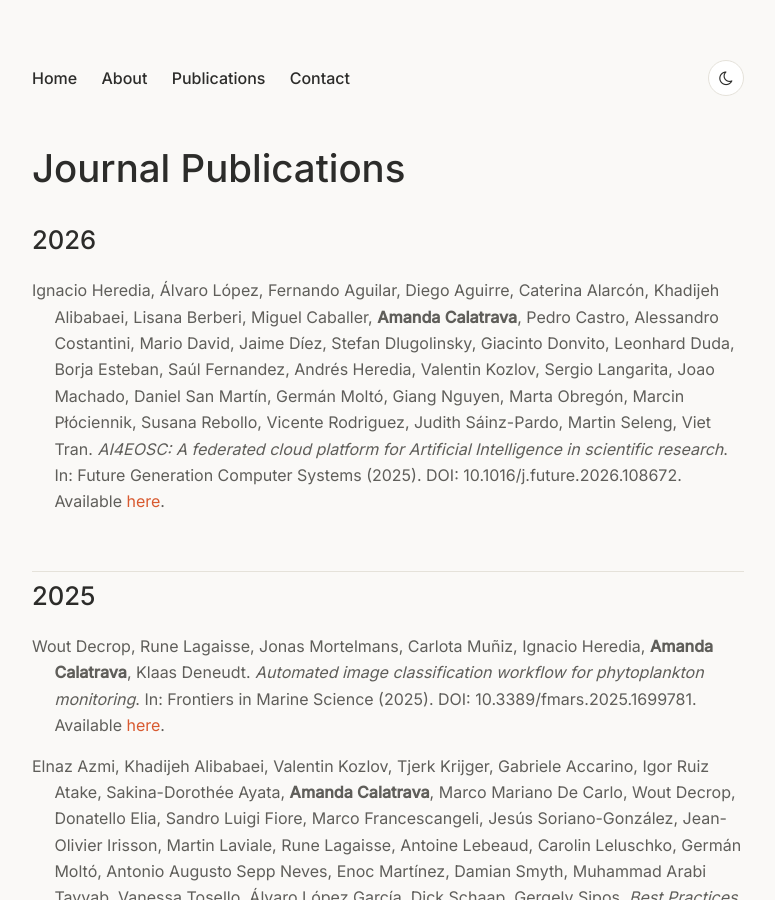
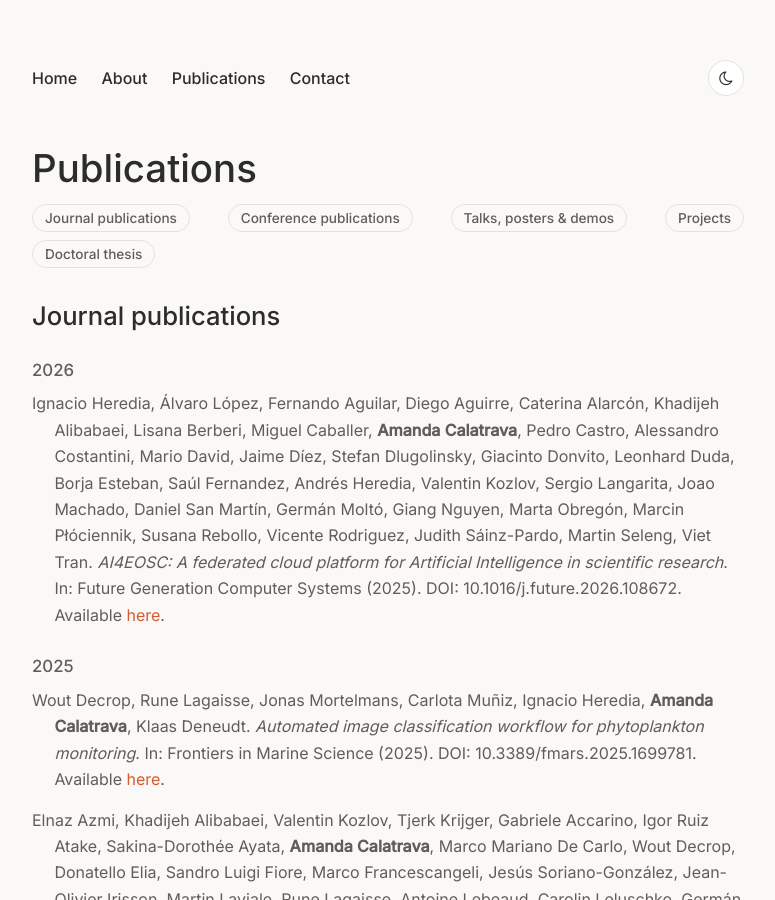
Before and after one commit to amcaar/amcaar.github.io, a Jekyll site: the page built from cv/index.html, in a window 1280 px wide and 900 px high. Shown: the whole window, without its empty margins (252-1027 px from the left). Built offline with Jekyll 4.4.1, drawn with Linux system fonts in a browser that asks for light colours; some of the changed text lies outside the part shown.

Commit message:
new version of cv.html

```diff
--- a/cv/index.html
+++ b/cv/index.html
@@ -4,15 +4,25 @@
 ---
 
 	<div class="publications">
+		<h1>Publications</h1>
+
+		<nav class="cv-nav" aria-label="Ir a sección">
+			<a href="#journal-publications">Journal publications</a>
+			<a href="#conference-publications">Conference publications</a>
+			<a href="#talks-posters-demos">Talks, posters &amp; demos</a>
+			<a href="#projects">Projects</a>
+			<a href="#thesis">Doctoral thesis</a>
+		</nav>
+
 		<!--<a href="#" class="download" title="Download CV as PDF">Download CV</a>-->
-		<h1>Journal Publications</h1>
-		<h2>2026</h2>
+		<h2 id="journal-publications">Journal publications</h2>
+		<h3>2026</h3>
 		<p>Ignacio Heredia, Álvaro López, Fernando Aguilar, Diego Aguirre, Caterina Alarcón, Khadijeh Alibabaei, Lisana Berberi, Miguel Caballer, <strong>Amanda Calatrava</strong>, Pedro Castro, Alessandro Costantini, Mario David, Jaime Díez, Stefan Dlugolinsky, Giacinto Donvito, Leonhard Duda, Borja Esteban, Saúl Fernandez, Andrés Heredia, Valentin Kozlov, Sergio Langarita, Joao Machado, Daniel San Martín, Germán Moltó, Giang Nguyen, Marta Obregón, Marcin Płóciennik, Susana Rebollo, Vicente Rodriguez, Judith Sáinz-Pardo, Martin Seleng, Viet Tran.
 			<em>AI4EOSC: A federated cloud platform for Artificial Intelligence in scientific research</em>.
 			In: Future Generation Computer Systems (2025). DOI: 10.1016/j.future.2026.108672. Available
 			<a class="link" href="https://www.sciencedirect.com/science/article/pii/S0167739X26003067">here</a>.</p>
 		<hr>
-		<h2>2025</h2>
+		<h3>2025</h3>
 		<p>Wout Decrop, Rune Lagaisse, Jonas Mortelmans, Carlota Muñiz, Ignacio Heredia, <strong>Amanda Calatrava</strong>, Klaas Deneudt.
 			<em>Automated image classification workflow for phytoplankton monitoring</em>.
 			In: Frontiers in Marine Science (2025). DOI: 10.3389/fmars.2025.1699781. Available
@@ -29,14 +39,14 @@
 			<a class="link" href="https://link.springer.com/article/10.1007/s10462-025-11164-3">here</a>.</p>
 		<hr>
 
-		<h2>2024</h2>
+		<h3>2024</h3>
 		<p>Giang Nguyen, Judith Sáinz-Pardo Díaz, <strong>Amanda Calatrava</strong>, Lisana Berberi, Oleksandr Lytvyn, Valentin Kozlov, Viet Tran, Germán Moltó & Álvaro López García.
 			<em>Landscape of machine learning evolution: privacy-preserving federated learning frameworks and tools</em>.
 			In: Artificial Intelligence Review, 58, 51 (2025). DOI: 10.1007/s10462-024-11036-2. Available
 			<a class="link" href="https://link.springer.com/article/10.1007/s10462-024-11036-2">here</a>.</p>
 		<hr>
 
-		<h2>2023</h2>
+		<h3>2023</h3>
 		<p>Miguel Caballer, Germán Moltó, <strong>Amanda Calatrava</strong> and Ignacio Blanquer.
 			<em>Infrastructure Manager: A TOSCA-Based Orchestrator for the Computing Continuum</em>.
 			In: Journal of Grid Computing, 21, 51 (2023). DOI 10.1007/s10723-023-09686-7. Available
@@ -47,14 +57,14 @@
 			<a class="link" href="https://doi.org/10.1016/j.cosrev.2023.100571">here</a>.</p>
 		<hr>
 
-		<h2>2021</h2>
+		<h3>2021</h3>
 		<p><strong>Amanda Calatrava</strong>, Marcos Ramos Montes and J. Damian Segrelles Quilis.
 			<em>A Pilot Experience with Software Programming Environments as a Service for Teaching Activities</em>.
 			In: Applied Sciences, 11(1), 341. Available
 			<a class="link" href="https://www.mdpi.com/2076-3417/11/1/341">here</a>.</p>
 		<hr>
 
-		<h2>2020</h2>
+		<h3>2020</h3>
 		<p>Ignacio Blanquer, Francisco Brasileiro, Andrey Brito, <strong>Amanda Calatrava</strong>, Andre Carvalho, Christof Fetzer, Flavio Figueiredo, Ronny Guimarães, Leandro Marinho, Wagner Meira Jr., Altigran da Silva, Ángel Alberich-Bayarri, Eduardo Camacho Ramos, Ana Jiménez Pastor, Antonio Ribeiro, Bruno Nascimento and Fabio Silva.
 			<em>Federated and secure cloud services for building medical image classifiers on an intercontinental infrastructure</em>.
 			In: Future Generation Computer Systems, Volume 110, pp. 119-134. Available
@@ -62,7 +72,7 @@
 
 		<hr>
 
-		<h2>2019</h2>
+		<h3>2019</h3>
 		<p>Diana M. Naranjo, José R. Prieto, Germán Moltó and <strong>Amanda Calatrava</strong>.
 			<em>A Visual Dashboard to Track Learning Analytics for Educational Cloud Computing</em>.
 			In: Journal of Sensors, Special Issue in Advanced Sensors Technology in Education. Volume 19, issue 13, July 2019 (pp 2952). Available at:
@@ -80,27 +90,27 @@
 
 		<hr>
 
-		<h2>2018</h2>
+		<h3>2018</h3>
 		<p>Alfonso Pérez, Germán Moltó, Miguel Caballer, <strong>Amanda Calatrava</strong>.
 			<em>Serverless computing for container-based architectures</em>.
 			In: Future Generation Computer Systems, volume 83, july 2018 (pp. 50-59). Available at:
 			<a class="link" href="https://www.sciencedirect.com/science/article/pii/S0167739X17316485">http://sciencedirect.com</a>.</p>
 
 		<hr>
-		<h2>2017</h2>
+		<h3>2017</h3>
 		<p>Carlos de Alfonso, <strong>Amanda Calatrava</strong>, and Germán Moltó.
 			<em>Container-based Virtual Elastic Clusters.</em> In: Journal of Systems and
 			Software, volume 127, May 2017 (pp. 1–11). Available at: <a class="link" href="https://www.sciencedirect.com/science/article/pii/S0164121217300146?via%3Dihub">http://sciencedirect.com</a>.</p>
 
 		<hr>
-		<h2>2016</h2>
+		<h3>2016</h3>
 		<p><strong>Amanda Calatrava</strong>, Eloy Romero, Germán Moltó, Miguel Caballer,
 			and Jose Miguel Alonso. <em>Self-managed cost-efficient virtual elastic
 			clusters on hybrid Cloud infrastructures.</em> In: Future Generation Computer
 			Systems, volume 61, Aug. 2016 (pp. 13–25). Available at: <a class="link" href="https://www.sciencedirect.com/science/article/pii/S0167739X16300024">http://sciencedirect.com</a>.</p>
 
 		<hr>
-		<h2>2012</h2>
+		<h3>2012</h3>
 		<p>German Molto, <strong>Amanda Calatrava</strong> and Vicente Hernández.
 			<em>A Service-Oriented Architecture for Scientific Computing on Cloud Infrastructures.</em>
 			In 10th International Meeting on High-Performance Computing for Computational Science
@@ -108,8 +118,8 @@
 			Available at: <a class="link" href="https://link.springer.com/chapter/10.1007/978-3-642-38718-0_18">https://link.springer.com</a>.</p>
 
 
-		<h1>Conference Publications</h1>
-		<h2>2019</h2>
+		<h2 id="conference-publications">Conference publications</h2>
+		<h3>2019</h3>
 		<p>Alfonso Pérez, Germán Moltó, Miguel Caballer and <strong>Amanda Calatrava</strong>.
 			<em>A Programming Model and Middleware for High Throughput Serverless Computing Applications</em> In the 34th ACM/SIGAPP Symposium On Applied Computing (ACM SAC 2019)
 			, April 2019. Available <a class="link" href="https://dl.acm.org/citation.cfm?id=3297292&preflayout=tabs">here!</a></p>
@@ -118,7 +128,7 @@
 			<em>Convenient Deployment of Self-Managed Elastic Clusters on Federated Clouds</em>. In the 5th International Workshop on Quality-Aware DevOps (QUDOS 2019), co-located with the 3rd International Conference on Software Architectures (ICSA 2019)
 			, March 2019. Available <a class="link" href="http://2019.qudos-workshop.org/program/">soon!</a></p>
 		<hr>
-		<h2>2018</h2>
+		<h3>2018</h3>
 		<p>Ignacio Blanquer, Francisco Brasileiro, <strong>Amanda Calatrava</strong>, Marco Vieira, Danilo Ardagna, Andrey Brito, André Carvalho, Vasiliki Diamantopoulou, Christof Fertzer, Wagner Meira Jr
 			and Regina Moraes. <em>Adaptive, Trustworthy, Manageable, Orchestrated, Secure, Privacy-assuring, Hybrid Ecosystem for REsilient Cloud Computing - ATMOSPHERE.</em> In Digital Infrastructures for Research 2018
 			, Oct 2018. Available at: <a class="link" href="https://indico.egi.eu/indico/event/3973/session/51/contribution/20">https://indico.egi.eu/</a>.</p>
@@ -169,7 +179,7 @@
 			Available <a class="link" href="https://eosc.eu/oa4-user-resource-environments/">here</a>.</p>
 		<hr>
 
-		<h2>2023</h2>
+		<h3>2023</h3>
 		<p> Vicente Rodríguez, Diego Aguirre, <strong>Amanda Calatrava</strong> and Germán Moltó
 			<em>AI4Compose: low-code composition of AI inference pipelines.</em>.
 			In <a class="link" href="https://www.ibergrid.eu/2023/">The 12th Iberian Grid Conference: IBERGRID 2023</a>, 19-23 June 2022, Benasque, Spain.
@@ -192,7 +202,7 @@
 			Available at: <a class="link" href="https://indico.egi.eu/event/6071/contributions/18055/">https://indico.egi.eu/</a>.</p>
 		<hr>
 
-		<h2>2022</h2>
+		<h3>2022</h3>
 		<p> <strong>Amanda Calatrava</strong>, Thiago Emmanuel Pereira, Francisco Brasileiro and Ignacio Blanquer.
 			<em>Expanding the capacity and capabilities of an Earth Observation application by means of the European Open Science Cloud</em>.
 			In <a class="link" href="https://indico.egi.eu/event/5882/">EGI Conference 2022 - Together for Tomorrow</a>, 19-23 September 2022, Prague, Czech Republic.
@@ -202,13 +212,13 @@
 			In <a class="link" href="https://indico.egi.eu/event/5882/">EGI Conference 2022 - Together for Tomorrow</a>, 19-23 September 2022, Prague, Czech Republic.
 			Available at: <a class="link" href="https://indico.egi.eu/event/5882/sessions/4886/#20220920">https://indico.egi.eu/</a>.</p>
 		<hr>
-		<h2>2021</h2>
+		<h3>2021</h3>
 		<p> <strong>Amanda Calatrava</strong> and Miguel Caballer.
 			<em>Deploying virtual elastic clusters on the EGI Cloud Compute</em>.
 			In <a class="link" href="https://indico.egi.eu/event/5464/">EGI Conference 2021 - Beyond the Horizon</a>, 18-22 October 2021, Amsterdam (The Netherlands).
 			Available at: <a class="link" href="https://indico.egi.eu/event/5464/contributions/15797/">https://indico.egi.eu/</a>.</p>
 		<hr>
-		<h2>2020</h2>
+		<h3>2020</h3>
 		<p> <strong>Amanda Calatrava</strong>, Ignacio Blanquer, Francisco Brasileiro and Thiago Emmanuel Pereira.
 			<em>SAPS: Estimating the Evolution of Forest Masses and Crops using Cloud Resources</em>.
 			In <a class="link" href="https://indico.egi.eu/event/5000/">EGI Conference 2020 </a>, 2-5 November 2020, Amsterdam (The Netherlands).
@@ -221,13 +231,13 @@
 			Available at: <a class="link" href="https://indico.egi.eu/event/5000/contributions/14287/">https://indico.egi.eu/</a>.</p>
 		<hr>
 
-		<h2>2019</h2>
+		<h3>2019</h3>
 		<p> Danilo Ardagna, Ignacio Blanquer, Francisco Brasileiro, <strong>Amanda Calatrava</strong>, Wagner Meira Jr. and Marco Vieira.
 			<em>Towards a Trustworthy Federated Hybrid Cloud and Container-based Platform</em>
 			In <a class="link" href="https://www.eurosys2019.org/">Eurosys 2019 </a>, 25-28 March 2019, Dresden (Germany).
 			Available at: <a class="link" href="https://www.eurosys2019.org/wp-content/uploads/2019/03/eurosys19posters-abstract54.pdf">https://www.eurosys2019.org/</a>.</p>
 		<hr>
-		<h2>2017</h2>
+		<h3>2017</h3>
 		<p><strong>Amanda Calatrava</strong>, Miguel Caballer, German Molto and Alfonso Perez.
 			<em>Virtual Elastic Clusters in the EGI LToS with EC3.</em>
 			In EGI Conference 2017 and INDIGO Summit 2017, May 2017.
@@ -239,7 +249,7 @@
 			Available at: <a class="link" href="https://indico.egi.eu/indico/event/3249/contribution/114">https://indico.egi.eu</a>.</p>
 		<hr>
 
-		<h2>2015</h2>
+		<h3>2015</h3>
 		<p> <strong>Amanda Calatrava</strong>, Miguel Caballer and German Molto
 			<em>Deploying Cost-Efficient Virtual Elastic Clusters across Multi-Clouds.</em>
 			In the European Grid Infrastructure Community Forum 2015, November 2015, Bari (Italy).
@@ -247,7 +257,7 @@
 			Available at: <a class="link" href="https://indico.egi.eu/indico/event/2544/contribution/1">https://indico.egi.eu</a>.</p>
 		<hr>
 
-		<h2>2014</h2>
+		<h3>2014</h3>
 		<p> <strong>Amanda Calatrava</strong> and German Molto
 			<em>High Performance Scientific Computing over Hybrid Cloud Platforms.</em>
 			In the 10th IEEE International Conference on e-Science, October 2014, Guarujá (Brazil).
@@ -259,8 +269,8 @@
 		        Available <a class="link" href="http://www.upv.es/contenidos/ENCDOC/info/U0657401.pdf">here</a></p>
 
 
-		<h1>Projects I participate(d)</h1>
-		<h2>International</h2>
+		<h2 id="projects">Projects I participate(d)</h2>
+		<h3>International</h3>
 		<p> <strong>SAGE </strong>: The Data Space for a Sustainable Green Europe.
 			Collaboration duration: 01/09/25 - now. Co-funded by the European Union (from the DIGITAL program, under grant agreement Nº 101195471.)
 			<em>I.P.: IDC</em>.
@@ -308,7 +318,7 @@
 
 		<hr>
 
-		<h2>National</h2>
+		<h3>National</h3>
 		<p> <strong>Computación Big Data y de Altas Prestaciones sobre Multi-Clouds Elásticos (BigCLOE)</strong>
 			(TIN2016-79951-R). Collaboration duration: 30/12/2016 - 29/12/2020. Funded by the Spanish Ministry of Economy and Competitiveness.
 			<em>I.P.: Germán Moltó, Ignacio Blanquer Espert</em>. </p>
@@ -319,7 +329,7 @@
 
 		<hr>
 
-		<h2>Regional</h2>
+		<h3>Regional</h3>
 		<p> <strong>Plataforma Colaborativa en la Nube para el Desarrollo y Evaluación de Competencias en las Enseñanzas STEM</strong>
 			(AICO/2019/313). Collaboration duration: 01/01/19 - 01/01/21. Funded by the Generalitat Valenciana (Valencia, Spain).
 			<em>I.P.: Damián Segrelles</em>. </p>
@@ -340,8 +350,8 @@
 			(PAID-06-09-2810). Collaboration duration: 01/12/09 - 01/12/11. Funded by the Universitat Politècnica de València (Valencia, Spain).
 			<em>I.P.: Germán Moltó</em>. </p>
 
-		<h1>Doctoral Thesis</h1>
-		<h2>PhD in Computer Science</h2>
+		<h2 id="thesis">Doctoral thesis</h2>
+		<h3>PhD in Computer Science</h3>
 			<p> <strong>Amanda Calatrava</strong>.
 			<em>High Performance Scientific Computing over Hybrid Cloud Platforms.</em>
 			Presented: 11 November 2016. Qualified as Cum Laude. Director: Germán Moltó. DOI: 10.4995/Thesis/10251/75265
```
Also changed, not shown: other parts of cv/index.html (+5 -5 lines).
